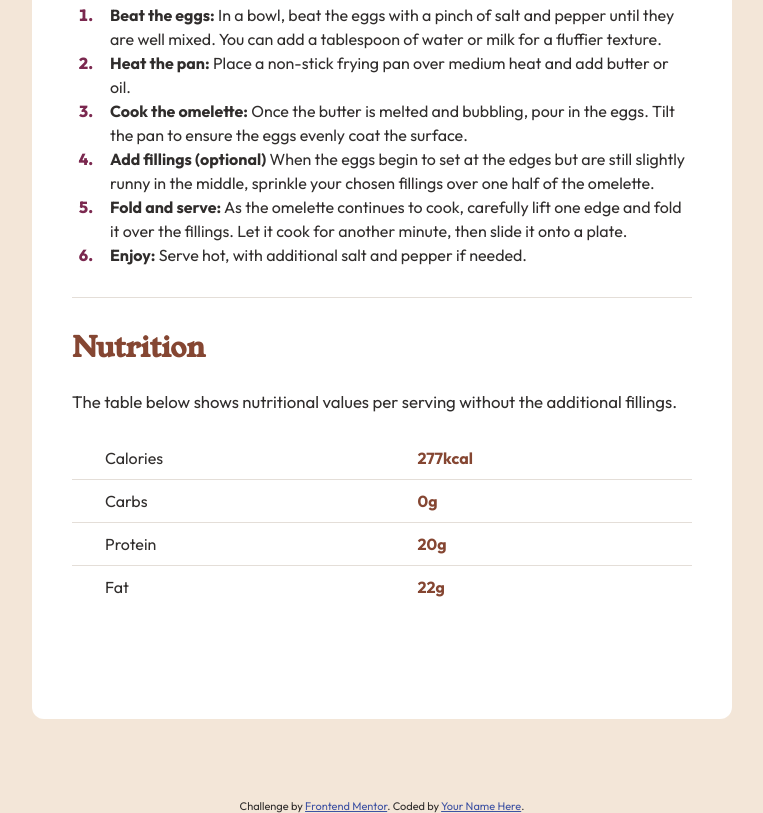
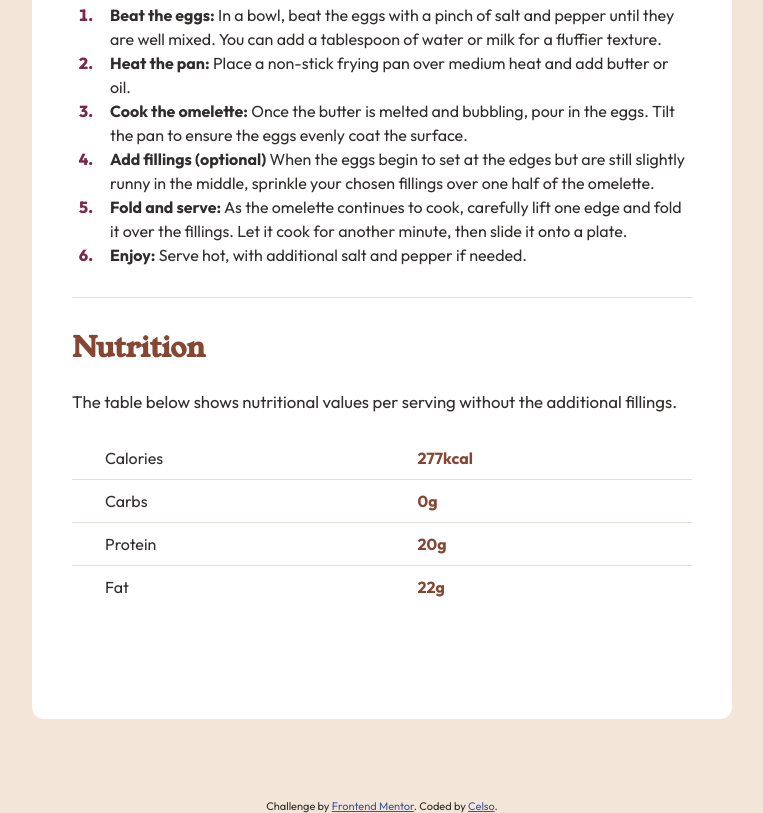
Before and after one commit to celpa2000/card-comida-html-css, a plain HTML site: page index.html in a window 1280 px wide. Shown: the part 1167-1980 px from the top of the page, without its empty margins (258-1021 px from the left). Drawn offline with Linux system fonts and the light colour scheme.

Commit message:
Update index.html

```diff
--- a/index.html
+++ b/index.html
@@ -127,7 +127,7 @@
       Challenge by
       <a href="https://www.frontendmentor.io?ref=challenge" target="_blank"
         >Frontend Mentor</a
-      >. Coded by <a href="#">Your Name Here</a>.
+      >. Coded by <a href="#">Celso</a>.
     </div>
   </body>
 </html>
```
